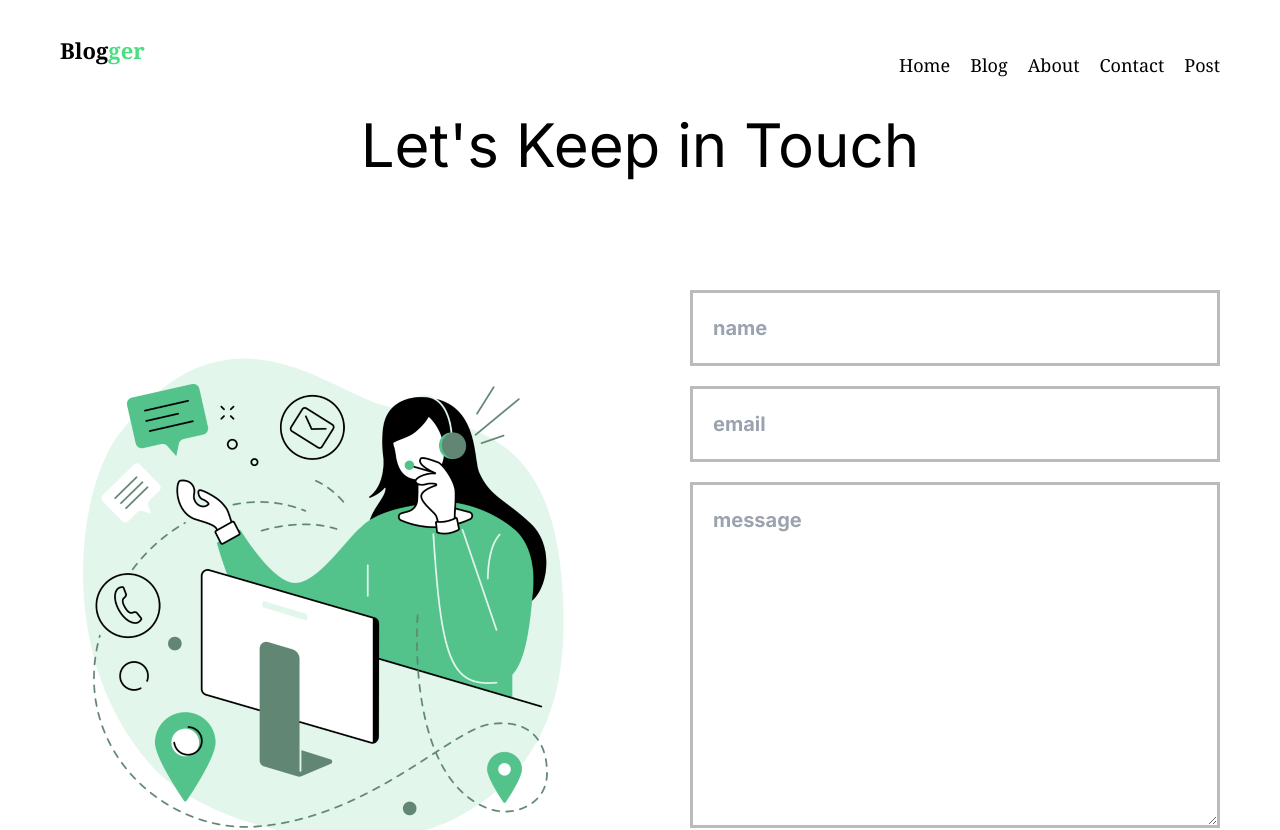
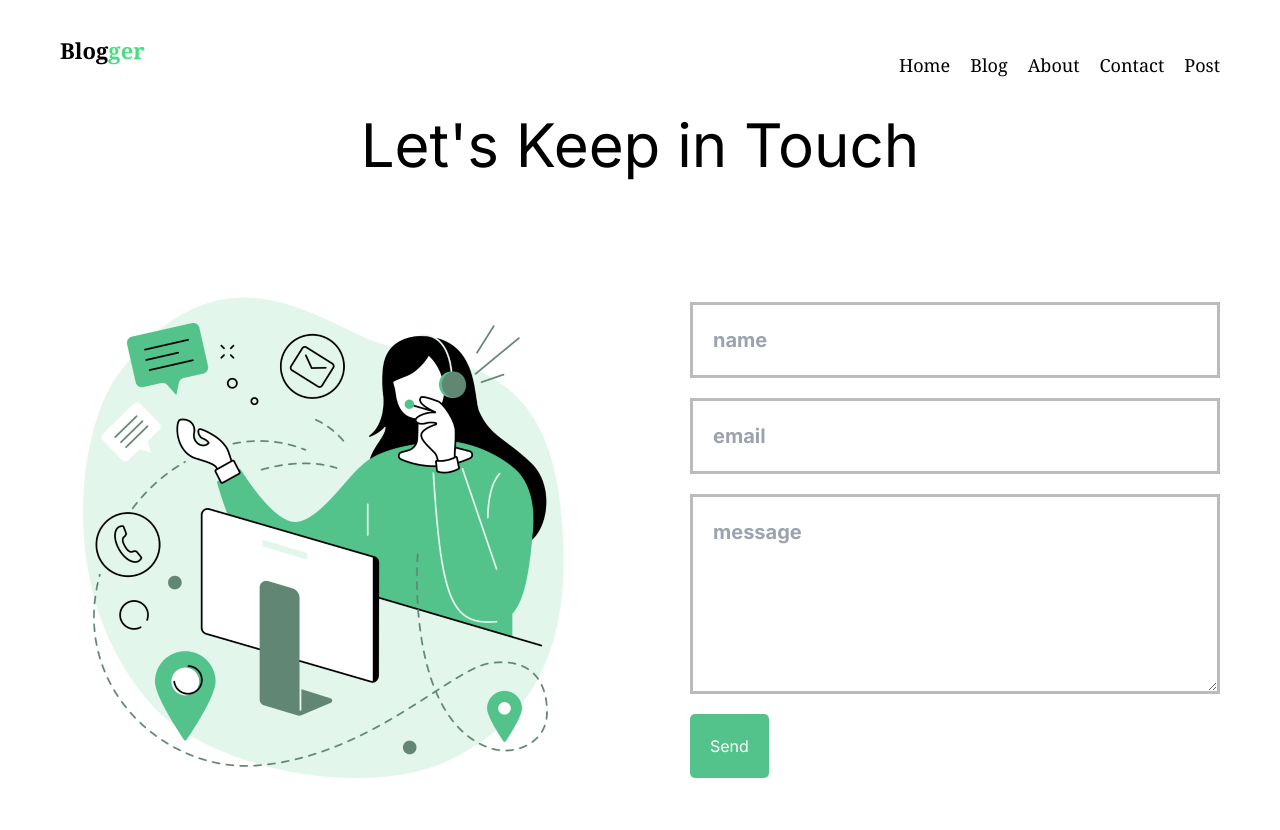
Before and after one commit to ZAIN-BUKHARI/blog-sit-client, a Next.js app: page /contact in a window 1280 px wide. Shown: the top 830 px of the page. Built offline with nearby package versions, Linux system fonts and the light colour scheme.

Commit message:
25 teaxtarea cols

```diff
--- a/app/contact/page.jsx
+++ b/app/contact/page.jsx
@@ -28,7 +28,7 @@ const Contact = () => {
           <textarea
             className={styles.textArea}
             placeholder="message"
-            cols="30"
+            cols="20"
             rows="10"
           ></textarea>
           <Button url="#" text="Send"/>
--- a/app/contact/page.module.css
+++ b/app/contact/page.module.css
@@ -80,3 +80,6 @@
   font-size: 20px;
   font-weight: bold;
 }
+.textArea{
+  height: 200px;
+}
```
